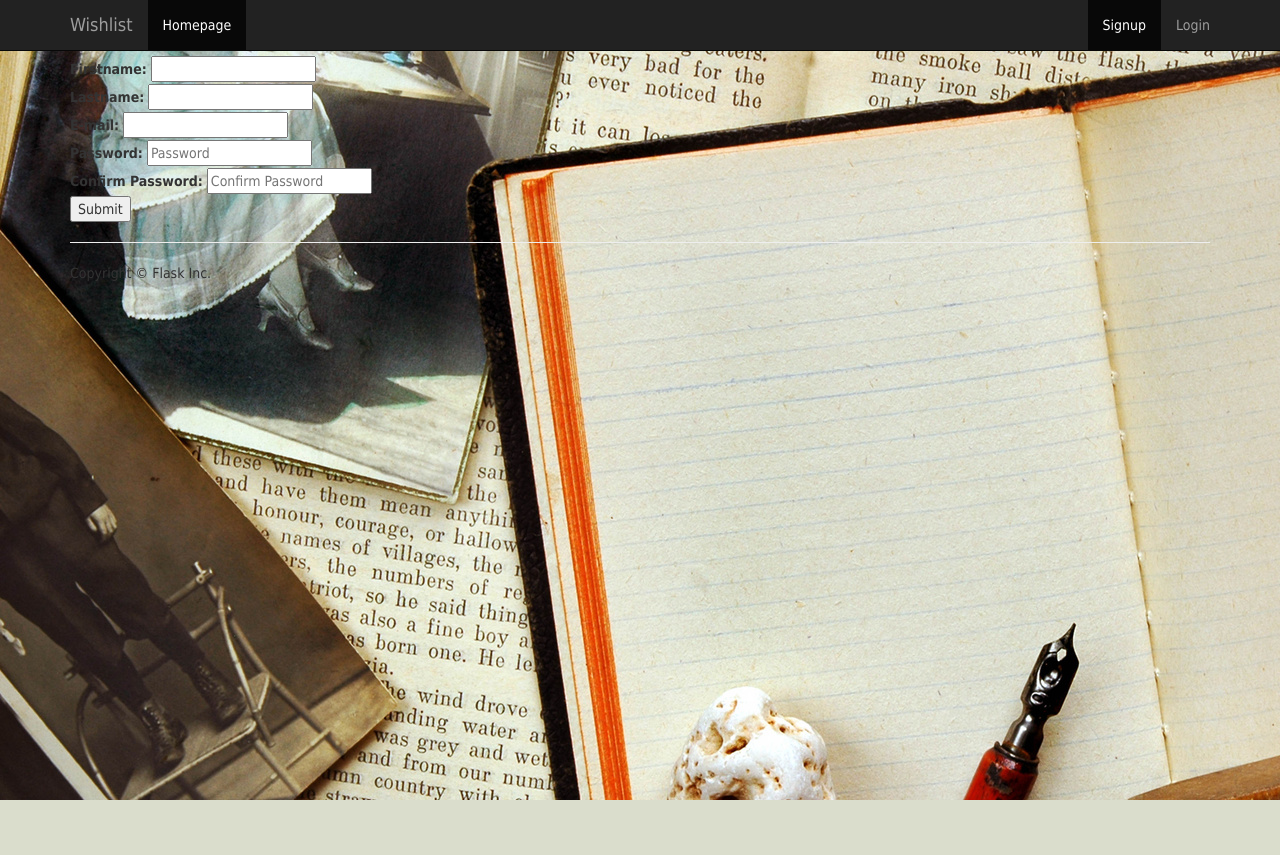
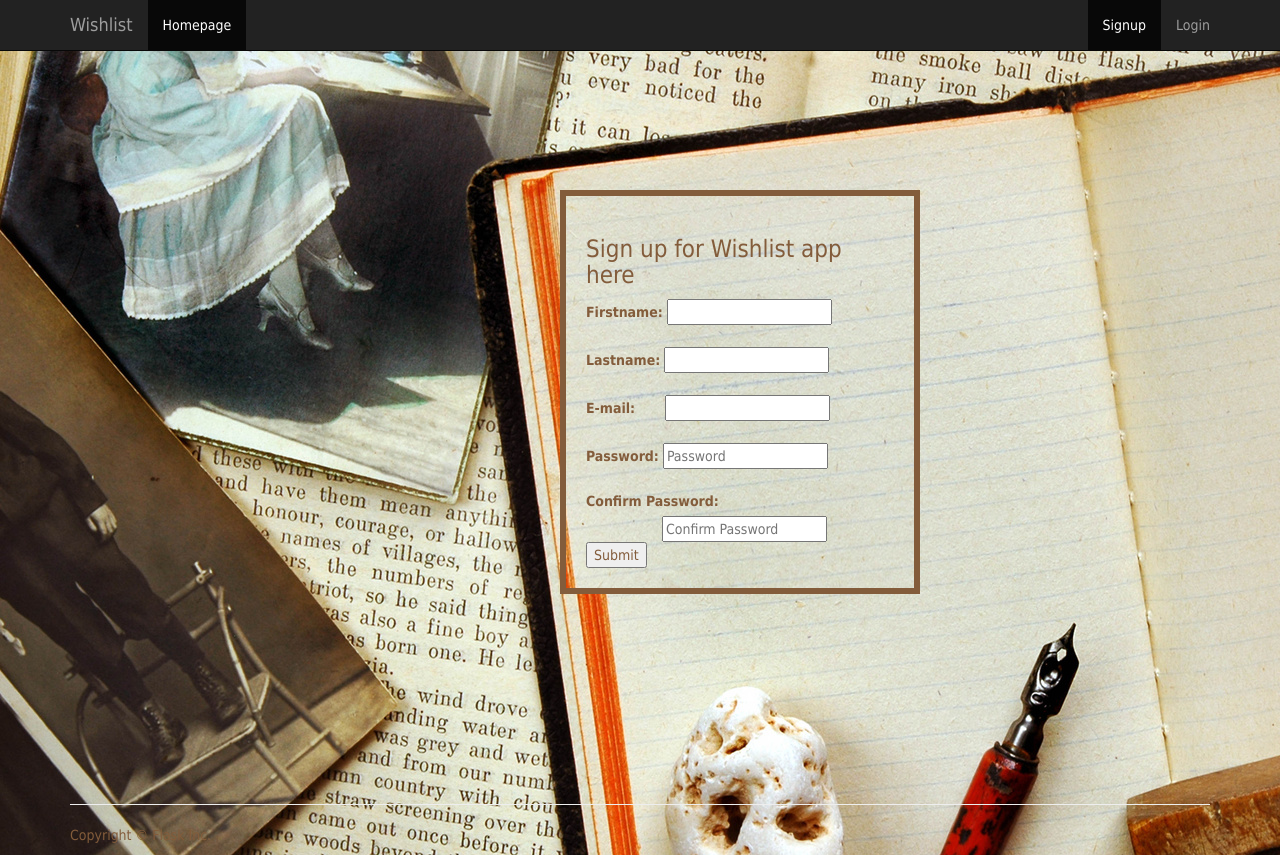
Before and after one commit to DeonDp/info3180_Project2, a Flask app: page /api/users/register in a window 1280 px wide. Before the commit the page ends 800 px from the top, so only its background shows below. Run offline with Flask 2, Linux system fonts and the light colour scheme; some libraries are stand-ins or nearby versions.

Commit message:
Final Wishlist

```diff
--- a/app/templates/register.html
+++ b/app/templates/register.html
@@ -5,6 +5,20 @@
     body {
         font-family: "Tahoma","sans-serif";
         background: url("../../static/images/wishlist.jpg");
+        color: #835C3B;
+    }
+     form {
+        position: relative;
+        left: 100px;
+        top: 0px;
+        background-image: url("../../static/images/wishlist.jpg");
+        background-color: #434DFC;
+        background-position: -595px -190px ;
+        border: 6px solid #835C3B;
+        padding: 20px;
+        width: 360px;
+        margin:  190px auto;
+        color: #835C3B;
     }
 </style>
 {% endblock %}
@@ -13,14 +27,15 @@
 <form action ="#" method ='POST'>
     <h3>Sign up for Wishlist app here</h3>
     <label for="firstname">Firstname:</label>
-    <input type="text" name="firstname"/><br/>
+    <input type="text" name="firstname"/><br/><br>
     <label for="lastname">Lastname:</label>
-    <input type="text" name="lastname"/><br/>
-    <label for="E-mail">E-mail:</label>
-    <input type="text" name="E-mail"/><br/>
+    <input type="text" name="lastname"/><br/><br>
+    <label for="E-mail">E-mail:&nbsp&nbsp&nbsp&nbsp&nbsp&nbsp</label>
+    <input type="text" name="E-mail"/><br/><br>
     <label for="password">Password:</label>
-    <input type="password" id="password" name="password" placeholder="Password" required/><br/>
-    <label for="cpassword">Confirm Password:</label>
+    <input type="password" id="password" name="password" placeholder="Password" required/><br/><br>
+    <label for="cpassword">Confirm Password:</label><br>
+    &nbsp&nbsp&nbsp&nbsp&nbsp&nbsp&nbsp&nbsp&nbsp&nbsp&nbsp&nbsp&nbsp&nbsp&nbsp&nbsp&nbsp&nbsp
     <input type="password" id="cpassword" name="cpassword" placeholder="Confirm Password" required/><br/>
     <button>Submit</button>
 </form>
```
Also changed, not shown: app/templates/login.html (+12 -5 lines).
